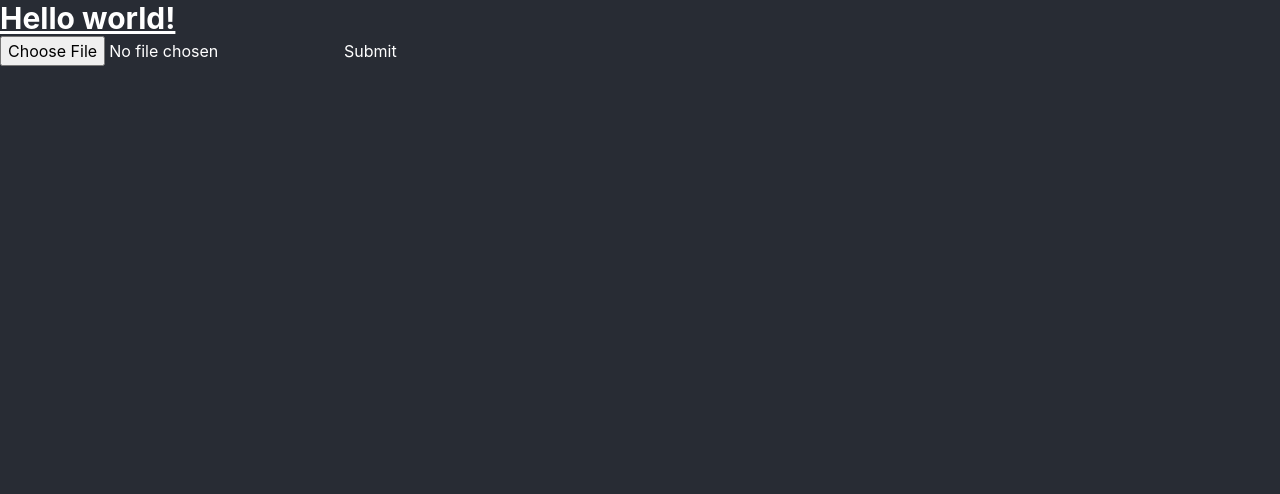
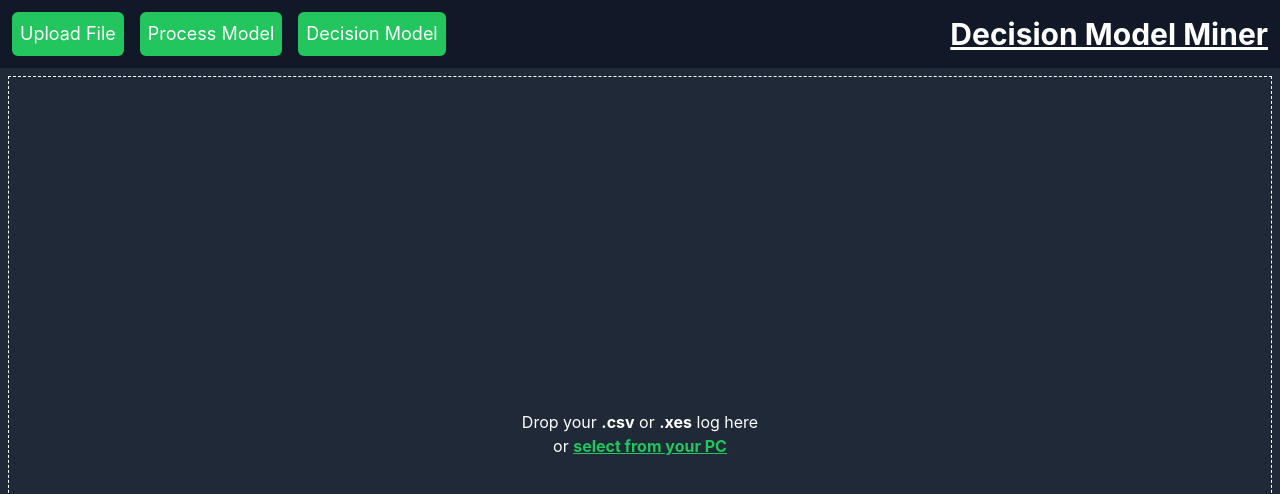
Before and after one commit to GKunc/Decision_Models, a React (Create React App) app in the folder Code/front-end/: page / in a window 1280 px wide. Shown: the top 494 px of the page. Built offline with nearby package versions, Linux system fonts and the light colour scheme.

Commit message:
Add file upload with response on screen

```diff
--- a/Code/front-end/src/App.css
+++ /dev/null
@@ -1,6 +0,0 @@
-.App {
-  background-color: #282c34;
-  color: white;
-  width: 100%;
-  height: 100%;
-}
--- a/Code/front-end/src/App.js
+++ b/Code/front-end/src/App.js
@@ -1,18 +1,15 @@
-import './App.css';
 import React from 'react';
+import ContentContainer from './features/ContentContainer';
+import UtilityBar from './features/UtilityBar';
 
 class App extends React.Component {
 
   render() {
     return (
-        <div className="App">
-          <h1 class="text-3xl font-bold underline">Hello world!</h1>
-          <form action="http://127.0.0.1:5000/decision_model" enctype="multipart/form-data" target="dummyframe" method="POST">
-            <input type="file" name="file" />
-            <input type="submit"/>
-          </form>
-          <iframe style={{display: "none"}} title="dummyframe" name="dummyframe" id="dummyframe"></iframe>
-        </div>
+      <div className="bg-gray-800 flex flex-col h-full">
+        <UtilityBar className="flex-initial" />
+        <ContentContainer className="flex-auto" />
+      </div>
     );
   }
 }
--- /dev/null
+++ b/Code/front-end/src/features/ContentContainer.js
@@ -0,0 +1,9 @@
+import FileUpload from "./FileUpload";
+
+export default function ContentContainer(props) {
+    return (
+        <div className="flex flex-col h-full text-white m-2">
+            <FileUpload />
+        </div>
+    );
+}
--- /dev/null
+++ b/Code/front-end/src/features/DecisionModelVisualisation.js
@@ -0,0 +1,12 @@
+export default function DecisionModelVisualisation(props) {
+
+    return (
+        <div className='h-full'>
+            <div className='flex flex-col items-center justify-center h-full'>
+                {
+                    props.decision_model.map((element) => <div>{element[0] + ' -> ' + element[1]}</div>)
+                }
+            </div>
+        </div>
+    )
+}
--- /dev/null
+++ b/Code/front-end/src/features/FileUpload.js
@@ -0,0 +1,56 @@
+import React, { useRef, useState } from 'react';
+import DecisionModelVisualisation from './DecisionModelVisualisation';
+import Spinner from './Spinner';
+
+export default function FileUpload(props) {
+  const inputFileRef = useRef()
+  const submitButton = useRef()
+  const [file, setFile] = useState(null);
+  const [decisionModel, setDecisionModel] = useState(null);
+
+  const browseForFile = () => {
+    inputFileRef.current.click()
+  }
+
+  const handleFileSelected = () => {
+    setFile(inputFileRef.current.files[0])
+    submitButton.current.click()
+  }
+
+  const getModel = () => {
+    var url = "http://127.0.0.1:5000/decision_model"
+    var formElement = document.querySelector("form");
+    fetch(url, { method: 'post', body: new FormData(formElement), mode: 'cors' })
+      .then(r => r.json()
+        .then(data => {
+          setDecisionModel(data)
+        }))
+  }
+
+  if (file && !decisionModel) {
+    return (
+      <Spinner />
+    );
+  } else if (file && decisionModel) {
+    return (
+      <DecisionModelVisualisation decision_model={decisionModel} />
+    );
+  } else {
+    return (
+      <div className='border border-white border-dashed h-full'>
+        <form id="myForm" className='flex flex-col items-center justify-center h-full' enctype="multipart/form-data" target="dummyframe" method="POST">
+          <input className='hidden' ref={inputFileRef} onChange={handleFileSelected} type="file" name="file" />
+          <div>
+            Drop your <span className='font-bold'>.csv</span> or <span className='font-bold'>.xes</span> log here
+          </div>
+          <div>
+            or <span className='underline font-bold text-green-500 hover:text-green-600 cursor-pointer' onClick={browseForFile}>select from your PC</span>
+          </div>
+          <button className='hidden' type='' ref={submitButton} onClick={getModel}></button>
+        </form>
+
+        <iframe className='hidden' title="dummyframe" name="dummyframe" id="dummyframe"></iframe>
+      </div>
+    );
+  }
+}
--- /dev/null
+++ b/Code/front-end/src/features/Spinner.js
@@ -0,0 +1,10 @@
+
+export default function Spinner(props) {
+    return (
+        <div className='h-full'>
+            <div className='flex flex-col items-center justify-center h-full'>
+                <div className="loader" ></div>
+            </div>
+        </div>
+    );
+}
--- /dev/null
+++ b/Code/front-end/src/features/UtilityBar.js
@@ -0,0 +1,15 @@
+import React from 'react';
+import UtilityButton from './UtilityButton';
+
+export default function UtilityBar(props) {
+  return (
+    <div className="flex justify-between items-center p-1 bg-gray-900 w-full border-b-0 border-white-100/0.1 text-white text-lg" >
+      <div className='flex flex-row gap-x-4 p-2'>
+        <UtilityButton text={"Upload File"} />
+        <UtilityButton text={"Process Model"} />
+        <UtilityButton text={"Decision Model"} />
+      </div>
+      <h1 className="text-3xl font-bold underline mr-2">Decision Model Miner</h1>
+    </div>
+  );
+}
--- /dev/null
+++ b/Code/front-end/src/features/UtilityButton.js
@@ -0,0 +1,5 @@
+import React from 'react';
+
+export default function UtilityButton(props) {
+    return <div className="bg-green-500 hover:bg-green-600 rounded-md p-2 cursor-pointer" onClick={props.clickDelegate}>{props.text}</div>
+}
--- a/Code/front-end/src/index.css
+++ b/Code/front-end/src/index.css
@@ -12,3 +12,21 @@ html, body, #root {
   -webkit-font-smoothing: antialiased;
   -moz-osx-font-smoothing: grayscale;
 }
+
+.loader {
+  border: 10px solid #f3f3f3;
+  border-top: 10px solid #3498db;
+  border-radius: 50%;
+  width: 120px;
+  height: 120px;
+  animation: spin 1s linear infinite;
+}
+
+@keyframes spin {
+  0% {
+    transform: rotate(0deg);
+  }
+  100% {
+    transform: rotate(360deg);
+  }
+}
```
Also changed, not shown: Code/front-end/package.json (line endings or trailing spaces), 1 other file (tests, documents, lock files or other folders).
